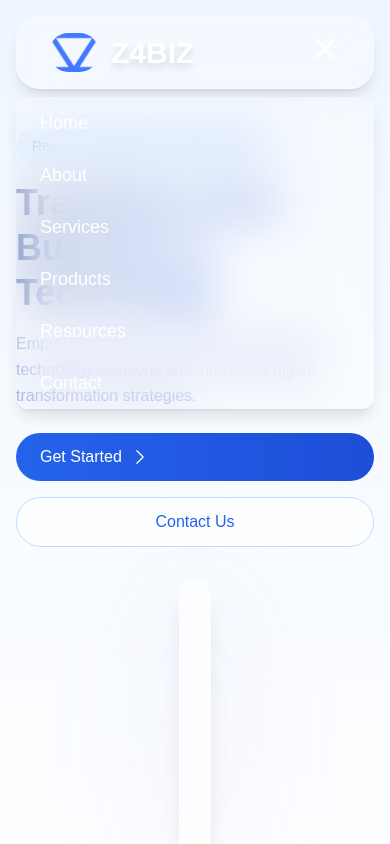
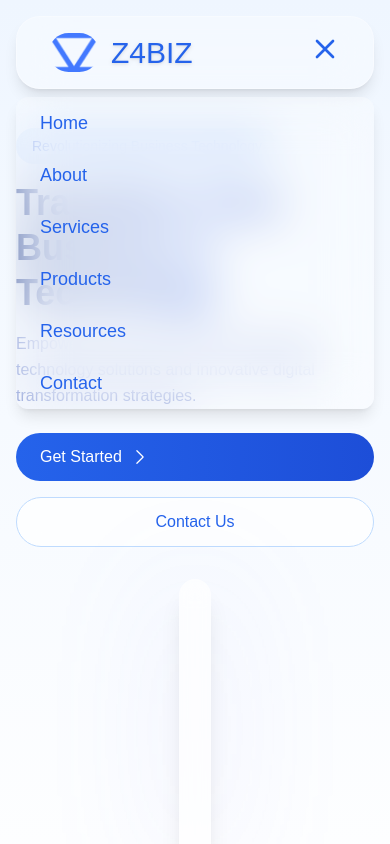
Before and after one commit to Surya-blippi/z4biz, a Next.js app: page / in a window 390 px wide. Both pictures are taken after a click on the button 325 px from the left and 49 px from the top of the page. Shown: the top 844 px of the page. Built offline with nearby package versions, Linux system fonts and the light colour scheme.

Commit message:
Fixed mobile view again again again again again

```diff
--- a/components/Navigation.tsx
+++ b/components/Navigation.tsx
@@ -1,3 +1,4 @@
+// components/Navigation.tsx
 import React, { useState } from 'react';
 import { motion } from 'framer-motion';
 import Image from 'next/image';
@@ -44,7 +45,7 @@ const Navigation = () => {
                   className="object-contain rounded-full"
                 />
               </motion.div>
-              <span className="text-3xl font-extrabold text-white drop-shadow-lg">
+              <span className="text-3xl font-medium text-blue-600 drop-shadow">
                 Z4BIZ
               </span>
             </div>
@@ -55,11 +56,11 @@ const Navigation = () => {
                   key={item.label}
                   href={item.href}
                   onClick={(e) => handleNavClick(e, item.href)}
-                  className="text-white relative group text-lg font-medium transition-colors"
+                  className="text-blue-600 relative group text-lg font-medium transition-colors"
                   whileHover={{ scale: 1.05 }}
                 >
                   {item.label}
-                  <span className="absolute bottom-0 left-0 w-0 h-0.5 bg-white group-hover:w-full transition-all duration-300" />
+                  <span className="absolute bottom-0 left-0 w-0 h-0.5 bg-blue-600 group-hover:w-full transition-all duration-300" />
                 </motion.a>
               ))}
             </div>
@@ -67,7 +68,7 @@ const Navigation = () => {
             <div className="md:hidden">
               <motion.button
                 onClick={() => setIsOpen(!isOpen)}
-                className="text-white focus:outline-none"
+                className="text-blue-600 focus:outline-none"
                 whileHover={{ scale: 1.1 }}
               >
                 <svg xmlns="http://www.w3.org/2000/svg" className="h-8 w-8" fill="none" viewBox="0 0 24 24" stroke="currentColor">
@@ -95,7 +96,7 @@ const Navigation = () => {
                   key={item.label}
                   href={item.href}
                   onClick={(e) => handleNavClick(e, item.href)}
-                  className="block px-6 py-3 text-white hover:bg-blue-700 transition-colors text-lg font-medium"
+                  className="block px-6 py-3 text-blue-600 hover:bg-blue-100 transition-colors text-lg font-medium"
                 >
                   {item.label}
                 </a>
```
